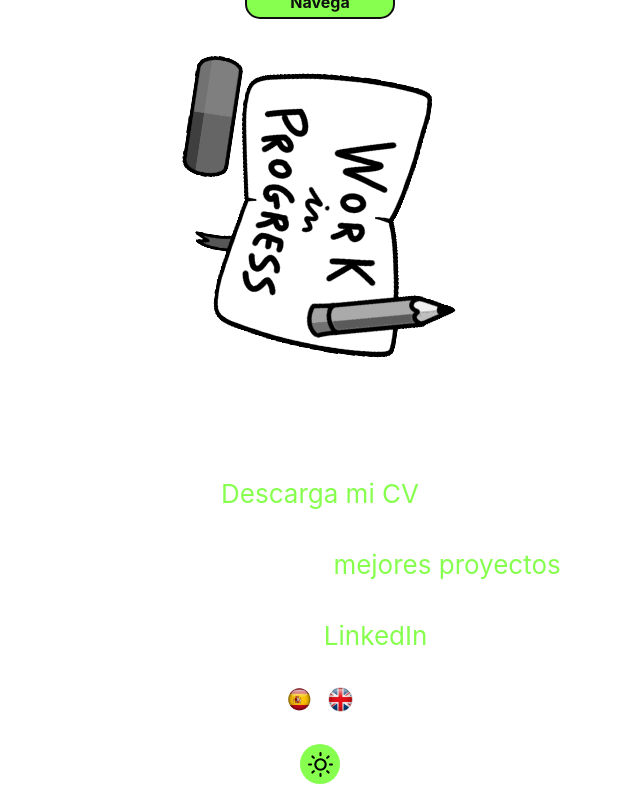
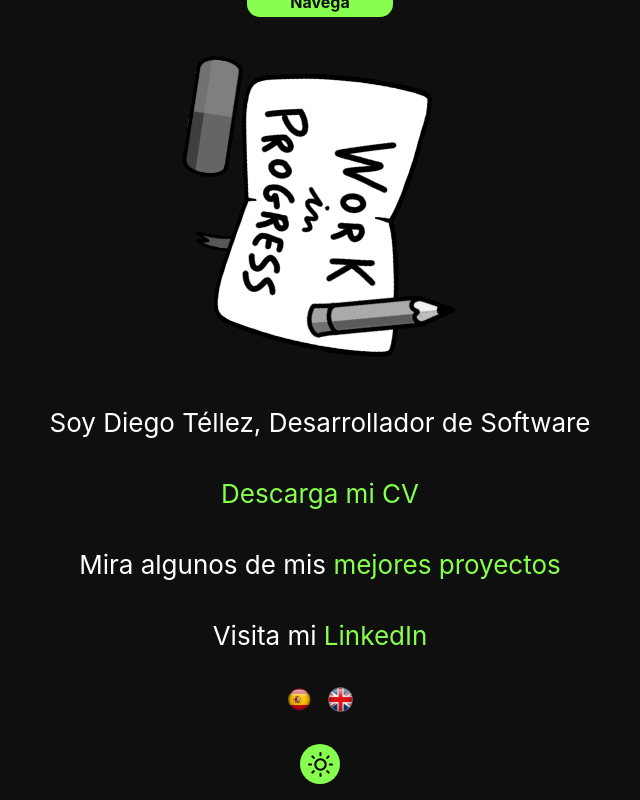
Before and after one commit to dtellz/d-t.com, a React (Create React App) app: page / in a window 1280 px wide. Shown: the whole page, without its empty margins (320-960 px from the left). Built offline with nearby package versions, Linux system fonts and the light colour scheme.

Commit message:
fix: dark mode hex color refactor:

```diff
--- a/src/pages/landing/style.css
+++ b/src/pages/landing/style.css
@@ -20,7 +20,7 @@
     gap: 1rem;
   }
   .App-header-dark {
-    background-color: ##0f0f0f;
+    background-color: #0f0f0f;
     min-height: 100vh;
     display: flex;
     flex-direction: column;
```
